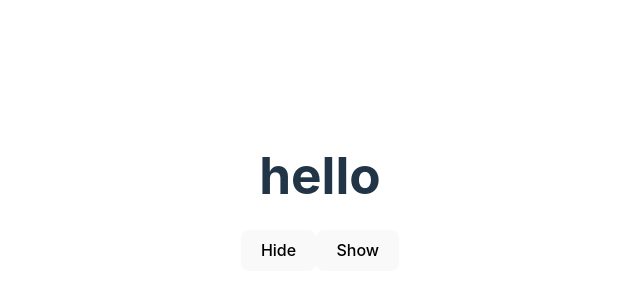
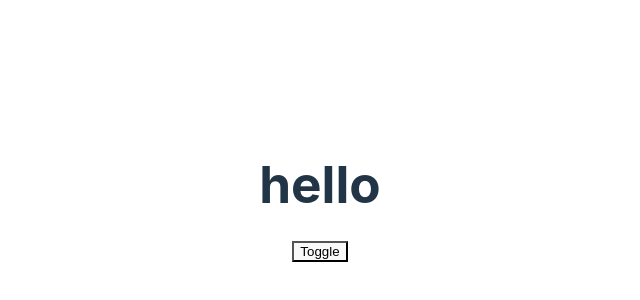
Before and after one commit to numan-iftikhar/react-course-anil, a React (Vite) app: page / in a window 1280 px wide. Shown: the part 208-508 px from the top of the page, without its empty margins (320-960 px from the left). Built offline with nearby package versions, Linux system fonts and the light colour scheme.

Commit message:
Use toggle btn to hide & show content

```diff
--- a/src/App.jsx
+++ b/src/App.jsx
@@ -4,22 +4,14 @@ import "./App.css";
 
 function App() {
   const [toggle, setToggle] = useState(true);
-  const handleHide = () => {
-    setToggle(false);
-  };
-  const handleShow = () => {
-    setToggle(true);
+  const handleToggle = () => {
+    setToggle(!toggle);
   };
 
   return (
     <div className="App">
       <h1 style={{ height: "3rem" }}>{toggle ? "hello" : null}</h1>
-      <button onClick={handleHide}>
-        Hide
-      </button>
-      <button onClick={handleShow}>
-        Show
-      </button>
+      <button onClick={handleToggle}>Toggle</button>
     </div>
   );
 }
--- a/src/index.css
+++ b/src/index.css
@@ -37,17 +37,6 @@ h1 {
   line-height: 1.1;
 }
 
-button {
-  border-radius: 8px;
-  border: 1px solid transparent;
-  padding: 0.6em 1.2em;
-  font-size: 1em;
-  font-weight: 500;
-  font-family: inherit;
-  background-color: #1a1a1a;
-  cursor: pointer;
-  transition: border-color 0.25s;
-}
 button:hover {
   border-color: #646cff;
 }
```
